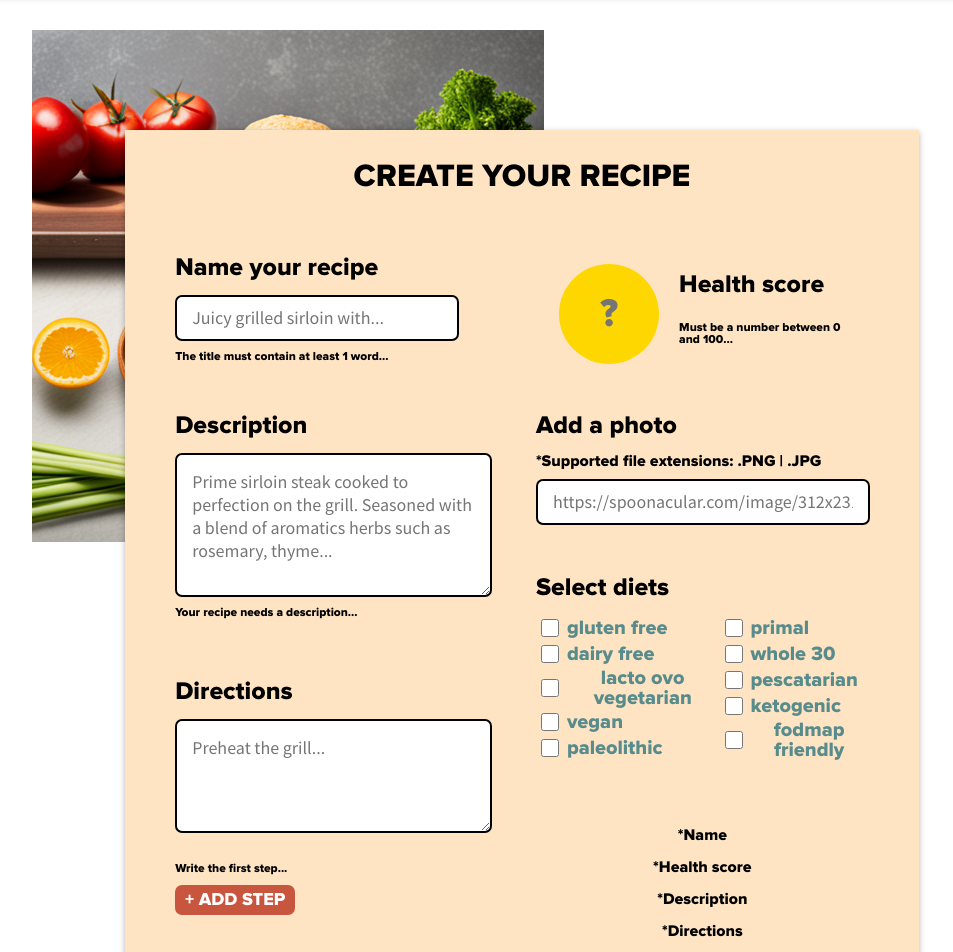
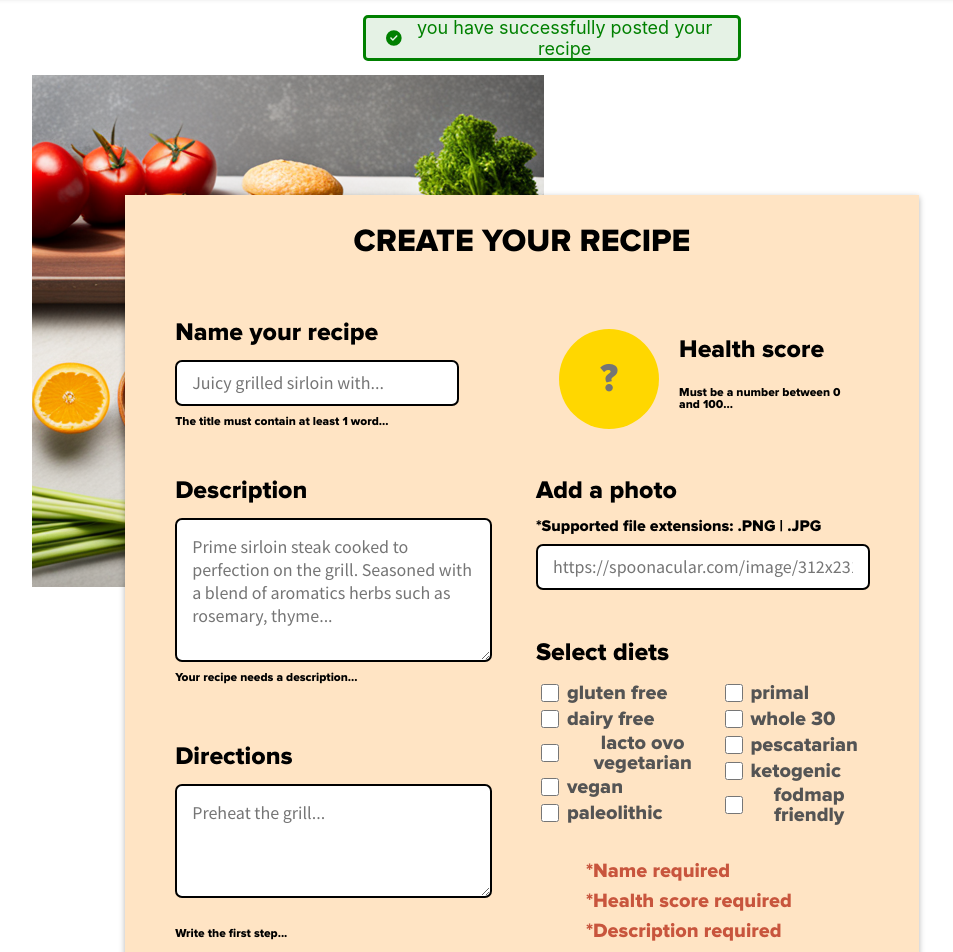
Before and after one commit to SebastianMartel/Food_website, a React (Create React App) app in the folder client/: page /form in a window 1280 px wide. Shown: the part 120-1072 px from the top of the page, without its empty margins (118-1071 px from the left). Built offline with nearby package versions, Linux system fonts and the light colour scheme; no server answers.

Commit message:
successfull post & delete styles advance

```diff
--- a/client/src/Components/Form/Form.css
+++ b/client/src/Components/Form/Form.css
@@ -9,8 +9,11 @@
 }
 
 .fullForm {
+    display: flex;
     /* margin-top: 15vh; */
     margin-top: 115px;
+    width: 100%;
+    height: 100%;
 }
 
 /*____________________________________________________________*/
@@ -20,7 +23,7 @@
     height: 100px; */
     z-index: -1;
     margin-left: 150px;
-    margin-top: -100px;
+    margin-top: 80px;
 }
 
 /*____________________________________________________________*/
@@ -28,8 +31,9 @@
     display: flex;
     flex-direction: column;
 
+    width: 100%;
     gap: 40px;
-    margin: 250px 19% 100px;
+    margin: 200px 19% 100px;
     padding: 10px 50px 50px;
     background-color: bisque;
     font-family: 'proxima-nova';
@@ -186,6 +190,7 @@
 .formAddStepButton {
     height: 30px;
     width: 120px;
+    margin-top: 20px;
     font-size: 18px;
     color: #FFF;
     background-color: #C8553D;
@@ -240,7 +245,7 @@
     justify-content: space-between;
 
     width: 100%;
-    color: #588B8B;
+    color: #545454;
 }
 .checkboxC {
     display: flex;
@@ -262,6 +267,15 @@
 }
 
 /*____________________________________________________________*/
+.formRequirements {
+    margin: -25px 0;
+    font-size: 20px;
+    text-align: start;
+    padding-left: 50px;
+    color: #C8553D;
+}
+
+/*____________________________________________________________*/
 .formSubmitButtonDisallowed {
     align-self: center;
     width: 200px;
@@ -275,11 +289,6 @@
     cursor: not-allowed;
     pointer-events: none;
 }
-/* .formSubmitButtonDisallowed:hover {
-    background-color: black;
-    color: #FFF4ED;
-    box-shadow: 0 0.4rem 0.5rem rgba(0, 0, 0, 0.8);
-} */
 
 .formSubmitButtonAllowed {
     align-self: center;
@@ -298,6 +307,7 @@
     color: #FFF4ED;
     box-shadow: 0 0.4rem 0.5rem rgba(0, 0, 0, 0.8);
 }
+
 /*____________________________________________________________*/
 .errorMessage {
     margin: 10px 0;
@@ -305,3 +315,36 @@
     text-align: start;
     cursor: default;
 }
+
+/*____________________________________________________________*/
+.successfullPostMessage {
+    position: fixed;
+    z-index: 1; /*behind filter list*/
+    display: flex;
+    align-items: center;
+    justify-content: flex-start;
+    gap: 9px;
+
+    margin: 20px 37.6% 0;
+    height: 40px;
+    width: 332px;
+    font-size: 18px;
+    padding: 0 20px;
+    color: green;
+    background-color: #e5f2e5;
+    border-radius: 5px;
+    border: 3px solid green;
+
+    animation: slideDown 1s ease;
+}
+@keyframes slideDown {
+    0% {
+      transform: translateY(-200%);
+    }
+    50% {
+        transform: translateY(20%);
+    }
+    100% {
+      transform: translateY(0);
+    }
+  }
--- a/client/src/Components/Form/Form.jsx
+++ b/client/src/Components/Form/Form.jsx
@@ -24,6 +24,7 @@ export default function Form () {
             diets: []
         })
 
+        //DIET:
         const [mode, setMode] = useState({
             glutenFree: false,
             dairyFree: false,
@@ -36,9 +37,12 @@ export default function Form () {
             ketogenic: false,
             fodmapFriendly: false
         })
-
+        //STEPS:
+        const [steps, setSteps] = useState([1]);
+        //ERRORS:
         const [errors, setErrors] = useState({});
-        const [steps, setSteps] = useState([1]);
+        //ALERT MESSAGE:
+        const [successfullPost, setSuccessfullPost] = useState(false)
 
 
         const syncSteps = (event, index) => {
@@ -105,7 +109,7 @@ export default function Form () {
                 title: '',
                 image: '',
                 summary: '',
-                healthScore: 0,
+                healthScore: '',
                 stepByStep: [],
                 diets: []
                 })
@@ -122,6 +126,10 @@ export default function Form () {
                     ketogenic: false,
                     fodmapFriendly: false
                 })
+                setSuccessfullPost(true)
+                setTimeout(() => {
+                    setSuccessfullPost(false)
+                }, 8000)
         }
 
         const post = async (recipe) => {
@@ -159,6 +167,14 @@ export default function Form () {
             <div className = 'formImageContainer'>
                 <img src = {formImage} alt = 'decorative fruits and vegetables'/>
             </div>
+            {
+                true && (
+                    <div className = 'successfullPostMessage'>
+                        <svg style = {{fill: '#008000'}} xmlns="http://www.w3.org/2000/svg" height="1em" viewBox="0 0 512 512"><path d="M256 512A256 256 0 1 0 256 0a256 256 0 1 0 0 512zM369 209L241 337c-9.4 9.4-24.6 9.4-33.9 0l-64-64c-9.4-9.4-9.4-24.6 0-33.9s24.6-9.4 33.9 0l47 47L335 175c9.4-9.4 24.6-9.4 33.9 0s9.4 24.6 0 33.9z"/></svg>
+                        you have successfully posted your recipe
+                    </div>
+                )
+            }
             <form className = 'form' onSubmit = {handleSubmit}>
                 <h1>CREATE YOUR RECIPE</h1>
                 <div className = 'formSection1'>
@@ -191,6 +207,9 @@ export default function Form () {
                     <div className = 'formSection2-1'>
                         <div className = 'formDescription'>
                             {/* DESCRIPTION */}
+                            {
+
+                            }
                             <label className = 'formLabel'>Description</label>
                                 <textarea className = 'formTextareaDescription' name = 'summary' value = {recipe.summary} onChange = {syncChange} placeholder = 'Prime sirloin steak cooked to perfection on the grill. Seasoned with a blend of aromatics herbs such as rosemary, thyme...'/>
                                 {
@@ -270,21 +289,22 @@ export default function Form () {
                                     </div>
                                 </div>
                         </div>
-                        <div>
+                        {/* ALL THE ERRORS */}
+                        <div className = 'formRequirements'>
                             {
-                                errors?.title && <p>*Name</p>
+                                errors?.title && <p style = {{margin: '10px 0'}}>*Name required</p>
                             }
                             {
-                                errors?.healthScore && <p>*Health score</p>
+                                errors?.healthScore && <p style = {{margin: '10px 0'}}>*Health score required</p>
                             }
                             {
-                                errors?.summary && <p>*Description</p>
+                                errors?.summary && <p style = {{margin: '10px 0'}}>*Description required</p>
                             }
                             {
-                                errors?.stepByStep && <p>*Directions</p>
+                                errors?.stepByStep && <p style = {{margin: '10px 0'}}>*Directions required</p>
                             }
                         </div>
-                        <button className = {Object.keys(errors).length === 0 ? 'formSubmitButtonAllowed' : 'formSubmitButtonDisallowed'} type = 'submit'>S U B M I T</button>
+                        <button className = {Object.keys(errors).length === 0 ? 'formSubmitButtonAllowed' : 'formSubmitButtonDisallowed'} type = {Object.keys(errors).length === 0 ? 'submit' : 'button'}>S U B M I T</button>
                     </div>
                 </div>
 
--- a/client/src/Components/Home/Home.css
+++ b/client/src/Components/Home/Home.css
@@ -87,11 +87,12 @@
     justify-content: flex-start;
     gap: 9px;
 
-    margin: 0 38.5%;
+    margin: 0 37.4%;
     height: 40px;
-    width: 300px;
+    width: 338px;
     padding: 0 20px;
     color: green;
+    font-size: 18px;
     background-color: #e5f2e5;
     border-radius: 5px;
     border: 3px solid green;
@@ -105,9 +106,8 @@
     animation-fill-mode: forwards;
     animation-play-state: running;
     animation-name: show_toast;
-
+}
 @keyframes show_toast {
-
     0% {
         transform: translateY(-100%);
     }
@@ -118,4 +118,3 @@
         transform: translateX(0);
     }
 }
-}
--- a/client/src/Components/Validation/validation.js
+++ b/client/src/Components/Validation/validation.js
@@ -7,14 +7,14 @@ const regexImg = /(https?:\/\/.*\.(?:png|jpg|jpeg))/i;
 
 
 // _____TITLE:
-const titleArr = title.split(' ')
+const titleArr = title.replace(/\s+/g, ' ').trim().split(' ')
     for (let word of titleArr) {
-        if (word.length > 12) errors.title = "The words can't be larger than 12 characters"
+        if (word.length > 12) errors.title = "Each word can't be larger than 12 characters"
         if (word.length < 2) errors.title = "The word must contain at least 2 characters..."
     }
 if (regexTitle.test(title)) errors.title = "The title can't contain more than 3 numbers..."
 if (!title) errors.title = "The title must contain at least 1 word..."
-if (title.length > 40) errors.title = "Can't exceed 40 characters"
+if (title.length > 40) errors.title = "The title can't exceed 40 characters"
 
 // _____HEALTH SCORE:
 if (isNaN(healthScore) || healthScore.length < 1) errors.healthScore = "Must be a number between 0 and 100..."
@@ -26,25 +26,25 @@ if (healthScore && (healthScore?.includes('.') || healthScore?.includes(','))) e
 if (image && !regexImg.test(image)) errors.image = "Introduce a valid URL"
 
 //______DESCRIPTION:
-const summaryArr = title.split(' ')
+const summaryArr = summary.replace(/\s+/g, ' ').trim().split(' ')
     for (let word of summaryArr) {
-        if (word.length > 12) errors.summary = "The words can't be larger than 12 characters"
-        if (word.length < 2) errors.summary = "The word must contain at least 2 characters..."
+        if (word.length > 12) errors.summary = "Each word can't be larger than 12 characters"
+        if (word.length < 2) errors.summary = "Every word must contain at least 2 characters..."
     }
 if (summary.length === 0) errors.summary = "Your recipe needs a description..."
-if (summary && summary.trim().split(' ').length < 10) errors.summary = "The description must contain at least 10 words"
+if (summary && summary.trim().split(' ').length < 10) errors.summary = "The description must contain at least 10 words..."
 
 //______DIRECTIONS:
 if (stepByStep.length > 0) {
     for (let step of stepByStep) {
         for (let word of step.split(' ')) {
-            if (word && word.length > 12) errors.stepByStep = "The words can't be larger than 12 characters"
-            if (word && word.length < 2) errors.stepByStep = "The word must contain at least 2 characters..."
+            if (word && word.length > 12) errors.stepByStep = "Each word can't be larger than 12 characters"
+            if (word && word.length < 2) errors.stepByStep = "Every word must contain at least 2 characters..."
         }
     }
 }
 if (stepByStep.length === 0) errors.stepByStep = "Write the first step..."
-if (stepByStep.length > 0 && stepByStep[0].trim().split(' ').length < 3) errors.stepByStep = "The step must contain at least 3 words"
+if (stepByStep.length > 0 && stepByStep[0].trim().split(' ').length < 3) errors.stepByStep = "The step must contain at least 3 words..."
 
 
 return errors
```
Lines whose indentation alone changed are shown as unchanged.
